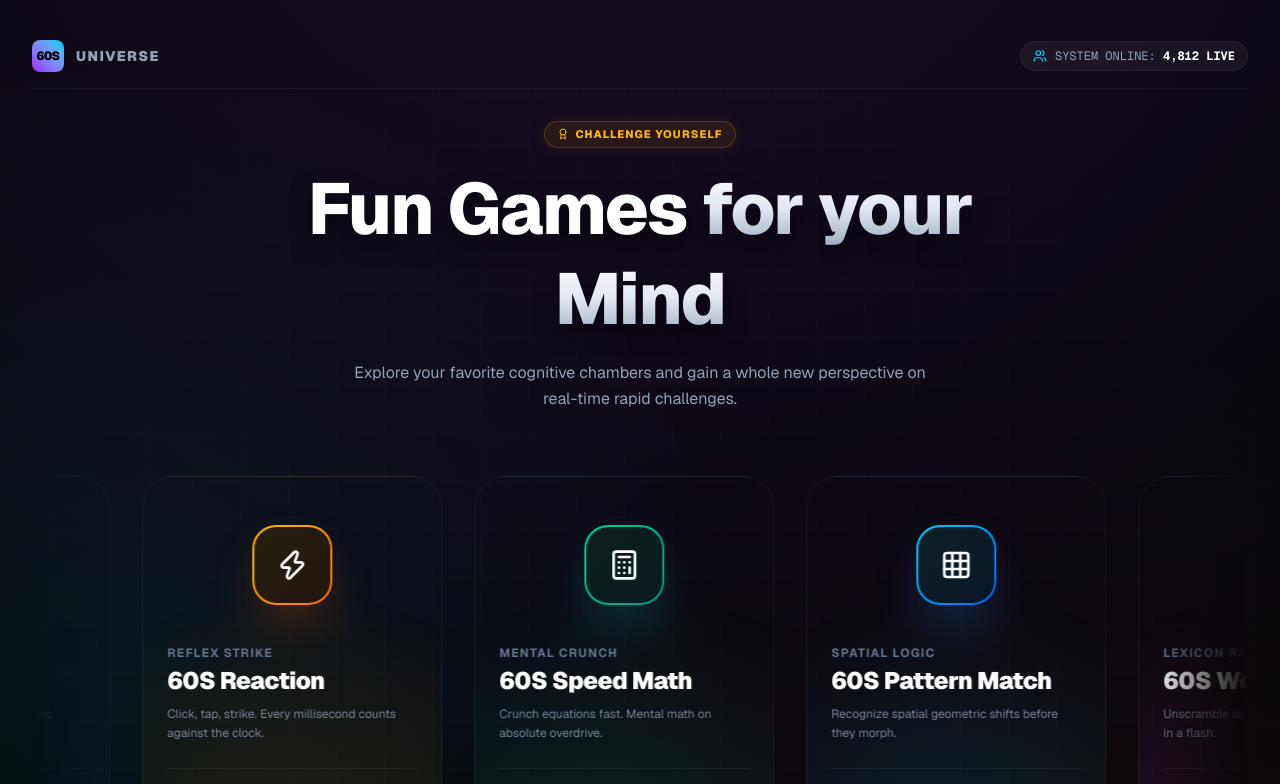
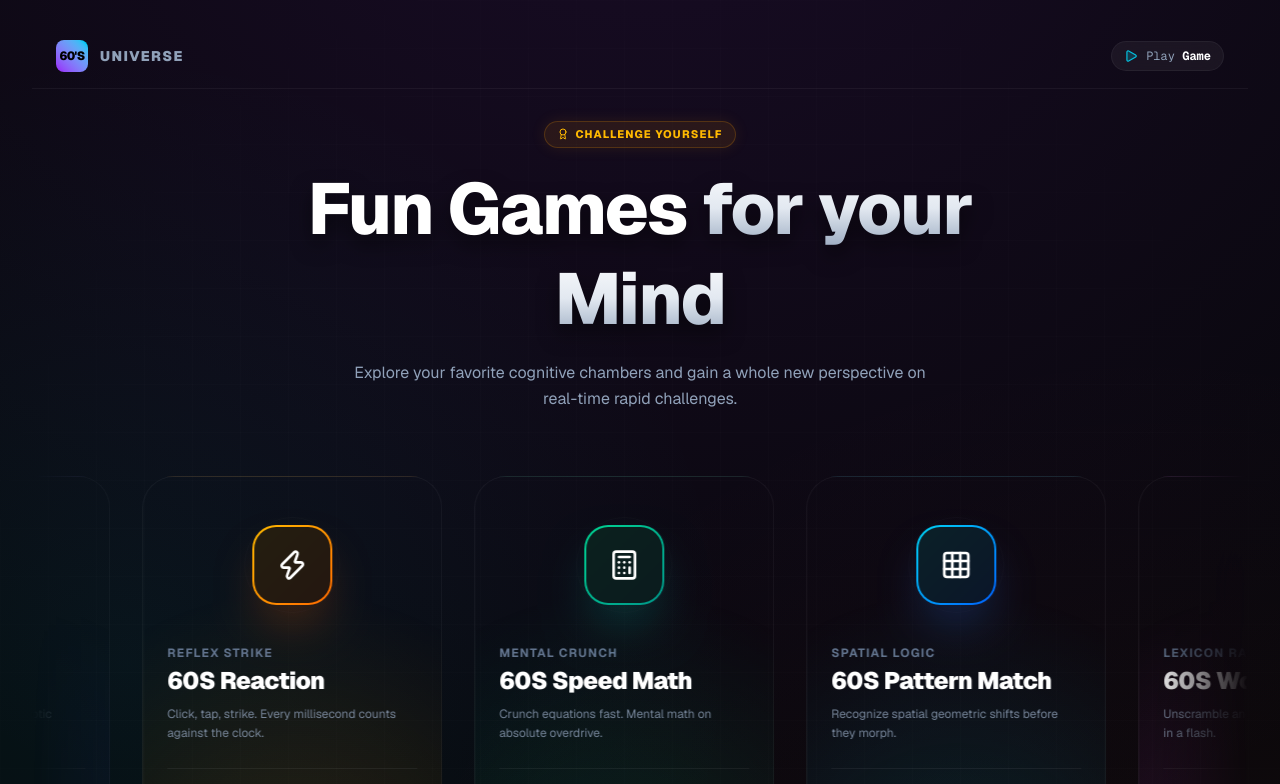
Before and after one commit to haabib82/60-second-brain, a Next.js app: page / in a window 1280 px wide. Shown: the top 784 px of the page. Built offline with nearby package versions, Linux system fonts and the light colour scheme.

Commit message:
adding the play button and improving the ui

```diff
--- a/app/page.tsx
+++ b/app/page.tsx
@@ -18,8 +18,8 @@ import {
   Type,
   TrendingUp,
   Award,
-  Users,
-  Star
+  Star,
+  Play
 } from "lucide-react";
 
 // Updated Cosmic Theme Game Configurations
@@ -138,18 +138,31 @@ export default function Dashboard() {
       <div className="relative w-full mx-auto px-4 md:px-8 pt-6 pb-20 z-10 flex flex-col min-h-screen justify-between">
 
         {/* Minimal High-Tech Floating Top Bar */}
-        <header className="w-full max-w-7xl mx-auto flex items-center justify-between py-4 border-b border-white/5 mb-8">
-          <div className="flex items-center gap-3">
-            <div className="w-8 h-8 rounded-lg bg-gradient-to-tr from-purple-600 to-cyan-400 flex items-center justify-center font-black text-xs text-black tracking-tighter">60S</div>
-            <span className="text-sm font-black tracking-widest text-slate-400">UNIVERSE</span>
+        <header className="w-full max-w-7xl mx-auto flex items-center justify-between px-4 sm:px-6 py-4 border-b border-white/5 mb-8">
+          {/* Logo Section */}
+          <div className="flex items-center gap-2 sm:gap-3">
+            <div className="w-8 h-8 rounded-lg bg-gradient-to-tr from-purple-600 to-cyan-400 flex items-center justify-center font-black text-xs text-black tracking-tighter shrink-0">
+              60'S
+            </div>
+            <span className="text-xs sm:text-sm font-black tracking-widest text-slate-400">
+              UNIVERSE
+            </span>
           </div>
 
-          <div className="flex items-center gap-6">
-            <div className="hidden sm:flex items-center gap-2 text-xs font-mono text-slate-400 bg-white/5 border border-white/5 px-3 py-1.5 rounded-full backdrop-blur-md">
-              <Users className="w-3.5 h-3.5 text-cyan-400 animate-pulse" />
-              <span>SYSTEM ONLINE: <b className="text-white font-bold">4,812 LIVE</b></span>
+          {/* Hardcoded the game which I want the person to play */}
+          <Link href={`/play/${'reaction'}`} className="block">
+            {/* Removed 'hidden sm:flex' so it's always visible. Added responsive padding/text sizes */}
+            <div className="group relative overflow-hidden flex items-center gap-1.5 sm:gap-2 text-[11px] sm:text-xs font-mono text-slate-400 bg-white/5 border border-white/5 px-2.5 py-1.5 sm:px-3 rounded-full backdrop-blur-md transition-all duration-300 hover:border-white/20">
+
+              {/* The Light Beam Effect */}
+              <div className="absolute inset-0 -translate-x-full group-hover:translate-x-full transition-transform duration-1000 ease-out bg-gradient-to-r from-transparent via-cyan-400/30 to-transparent pointer-events-none" />
+
+              <Play className="w-3 h-3 sm:w-3.5 sm:h-3.5 text-cyan-400 fill-cyan-400/20 animate-pulse shrink-0" />
+              <span className="relative z-10 whitespace-nowrap">
+                Play <b className="text-white font-bold">Game</b>
+              </span>
             </div>
-          </div>
+          </Link>
         </header>
 
         {/* --- HERO BANNER & CAROUSEL LAYOUT --- */}
```
